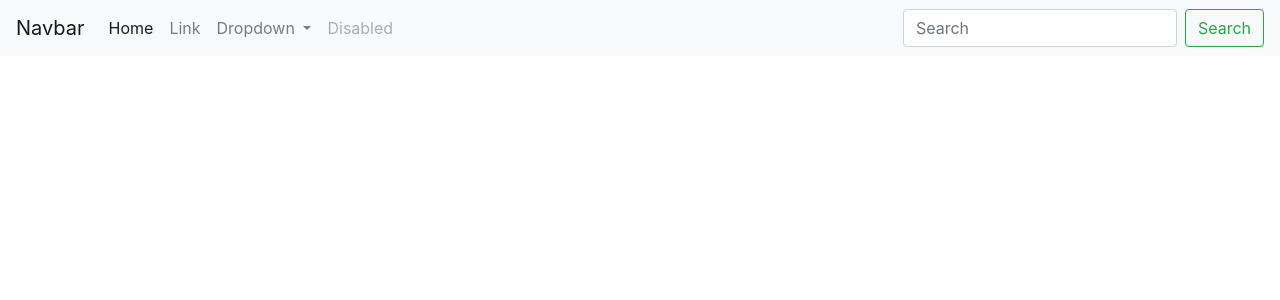
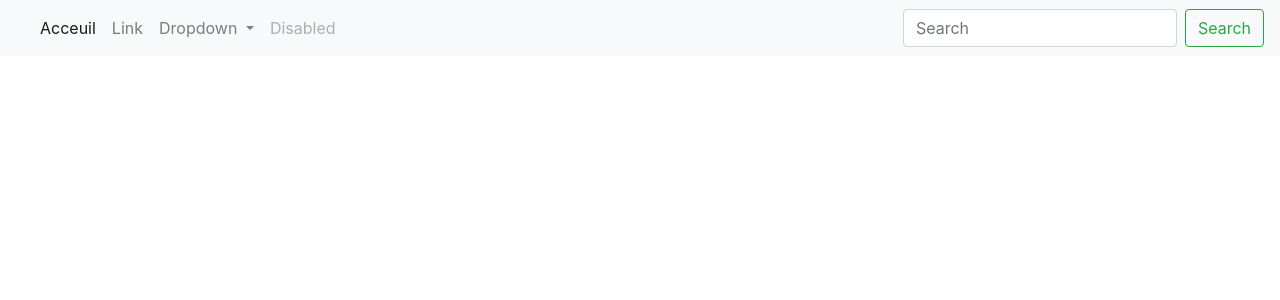
Before and after one commit to Freddyede/Symfony_tuto1, a Symfony app: template templates/BASES/base.front.html.twig in a window 1280 px wide. Shown: the top 300 px of the page. Run offline with Twig, Linux system fonts and the light colour scheme; the template is opened without the code that fills it, so the values that code supplies are empty; some libraries are stand-ins or nearby versions.

Commit message:
edit view

```diff
--- a/src/Controller/HomeFrontController.php
+++ b/src/Controller/HomeFrontController.php
@@ -8,7 +8,7 @@ use Symfony\Component\Routing\Annotation\Route;
 class HomeFrontController extends AbstractController
 {
     /**
-     * @Route("/home", name="home")
+     * @Route("/", name="home")
      */
     public function index()
     {
--- a/templates/FRONT/components/navbar.html.twig
+++ b/templates/FRONT/components/navbar.html.twig
@@ -1,5 +1,5 @@
 <nav class="navbar navbar-expand-lg navbar-light bg-light">
-  <a class="navbar-brand" href="#">Navbar</a>
+  <a class="navbar-brand" href="{{path('home')}}">{{ controller_name }}</a>
   <button class="navbar-toggler" type="button" data-toggle="collapse" data-target="#navbarSupportedContent" aria-controls="navbarSupportedContent" aria-expanded="false" aria-label="Toggle navigation">
     <span class="navbar-toggler-icon"></span>
   </button>
@@ -7,7 +7,7 @@
   <div class="collapse navbar-collapse" id="navbarSupportedContent">
     <ul class="navbar-nav mr-auto">
       <li class="nav-item active">
-        <a class="nav-link" href="#">Home <span class="sr-only">(current)</span></a>
+        <a class="nav-link" href="{{path('home')}}">Acceuil <span class="sr-only">(current)</span></a>
       </li>
       <li class="nav-item">
         <a class="nav-link" href="#">Link</a>
```
Also changed, not shown: templates/FRONT/home/index.html.twig (+4 -17 lines), 1 other file.
